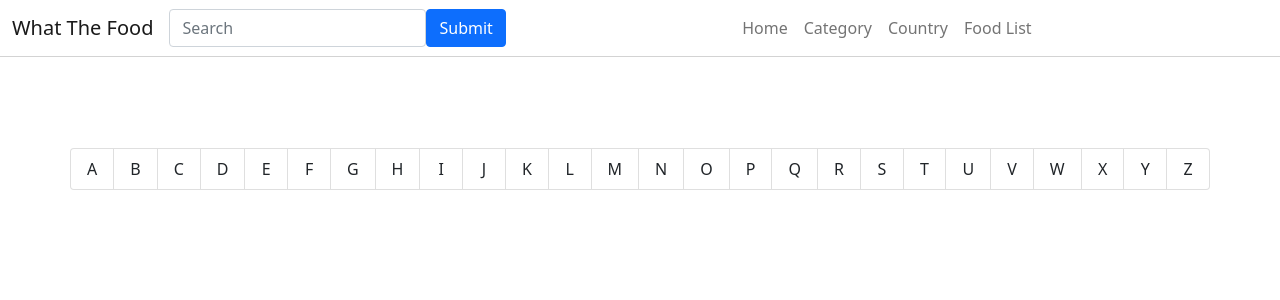
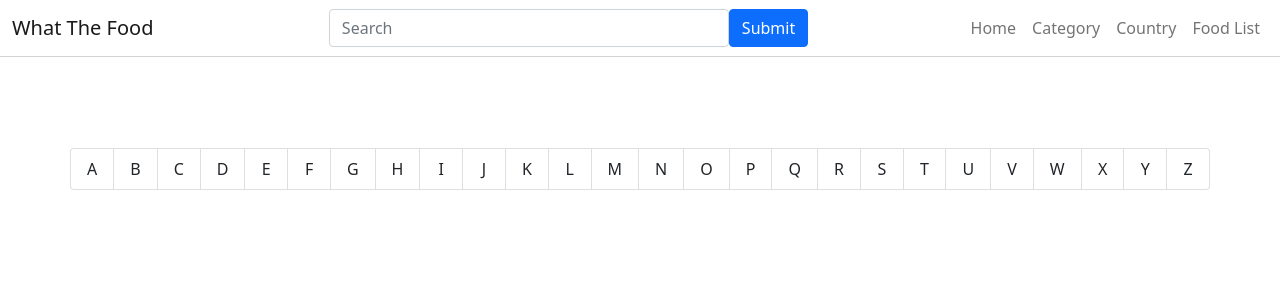
Before and after one commit to r11firdaus/wtfood, a React (Create React App) app: page /foodlist in a window 1280 px wide. Shown: the top 300 px of the page. Built offline with nearby package versions, Linux system fonts and the light colour scheme.

Commit message:
fix header

```diff
--- a/src/component/header/index.js
+++ b/src/component/header/index.js
@@ -39,10 +39,12 @@ const Header = () => {
     return (
             <header>
                 <nav className="navbar navbar-expand-md navbar-light fixed-top bg-white">
-                    <div className="container-fluid">
-                        <Link className="navbar-brand" to="/">What The Food</Link>
-                        <form className="d-flex">
-                            <input className="form-control mr-2 searchbox" value={data} onChange={onChangeData} id='type-name' type="search" placeholder="Search" aria-label="Search" />
+                    <div className="container-fluid" style={{display: 'flex'}}>
+                        <div style={{flex: '1'}}>
+                            <Link className="navbar-brand" to="/">What The Food</Link>
+                        </div>
+                        <form className="d-flex mr-auto" style={{flex: '2'}}>
+                            <input className="form-control mr-2 searchbox" value={data} onChange={onChangeData} id='type-name' type="search" placeholder="Search" aria-label="Search" style={{maxWidth: '400px'}} />
                             <Button className="btn btn-primary pencarian" onClick={changeUser} type="submit" name="Submit" loading={loading} />
                         </form>
                         <ul className="navbar-nav ml-auto mx-auto navigasi">
--- a/src/pages/foodList/index.js
+++ b/src/pages/foodList/index.js
@@ -24,20 +24,19 @@ export default function FoodList() {
 
     const showList = () => {
         if (spinner) return Spinner();
-        else if (meal) {
+        if (meal === null || meal === undefined) return <h1 style={{ margin: '70px', color: 'GrayText' }}>Not Found</h1>
+        else {
             return (
                 <ul className="list-group mx-5" style={{ marginTop: '30px' }} >
                     {
-                        meal.map(meals => {
-                            return (
-                                <Link className="list-group-item" key={meals.idMeal} to={`/detail/${meals.idMeal}`}>{meals.strMeal}</Link>
+                        meal.map((meals, index) => (
+                                <Link className="list-group-item" key={meals.idMeal} to={`/detail/${meals.idMeal}`} key={index}>{meals.strMeal}</Link>
                             )
-                        })
+                        )
                     }
                 </ul>
             )
-
-        } else if (meal == null) return <h1 style={{ margin: '70px', color: 'GrayText' }}>Not Found</h1>
+        }
     }
 
     return (
@@ -48,9 +47,9 @@ export default function FoodList() {
                 <div className='container'>
                     <ul className="list-group list-group-horizontal row">
                         {
-                            alphabet.map(huruf => {
+                            alphabet.map((huruf, index) => {
                                 return (
-                                    <button onClick={() => getAPI(huruf)} className="list-group-item col" style={{ textAlign: 'center' }}>{huruf.toUpperCase()}</button>
+                                    <button onClick={() => getAPI(huruf)} className="list-group-item col" style={{ textAlign: 'center' }} key={index}>{huruf.toUpperCase()}</button>
                                 )
                             })
                         }
```
Also changed, not shown: 1 other file (tests, documents, lock files or other folders).
